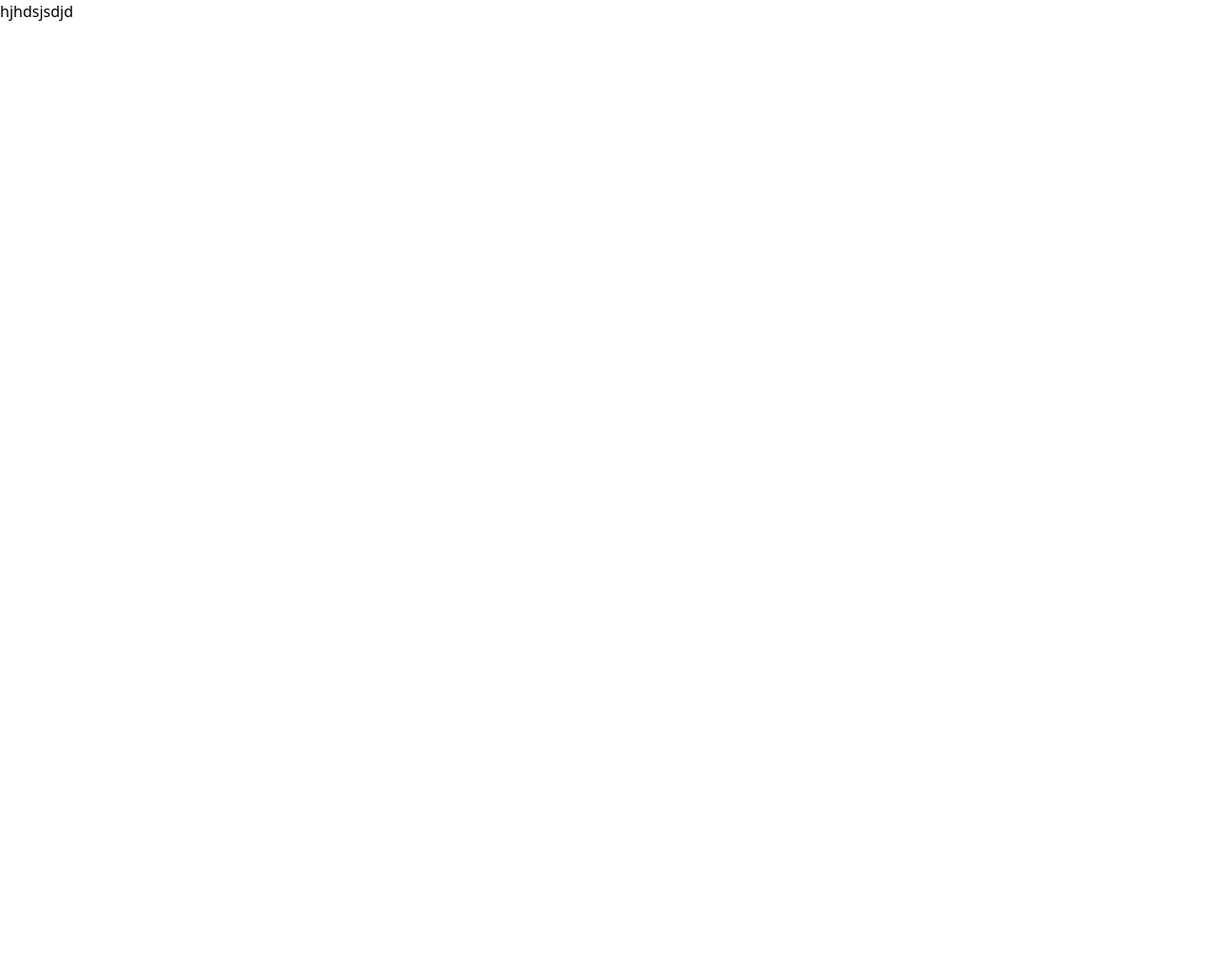
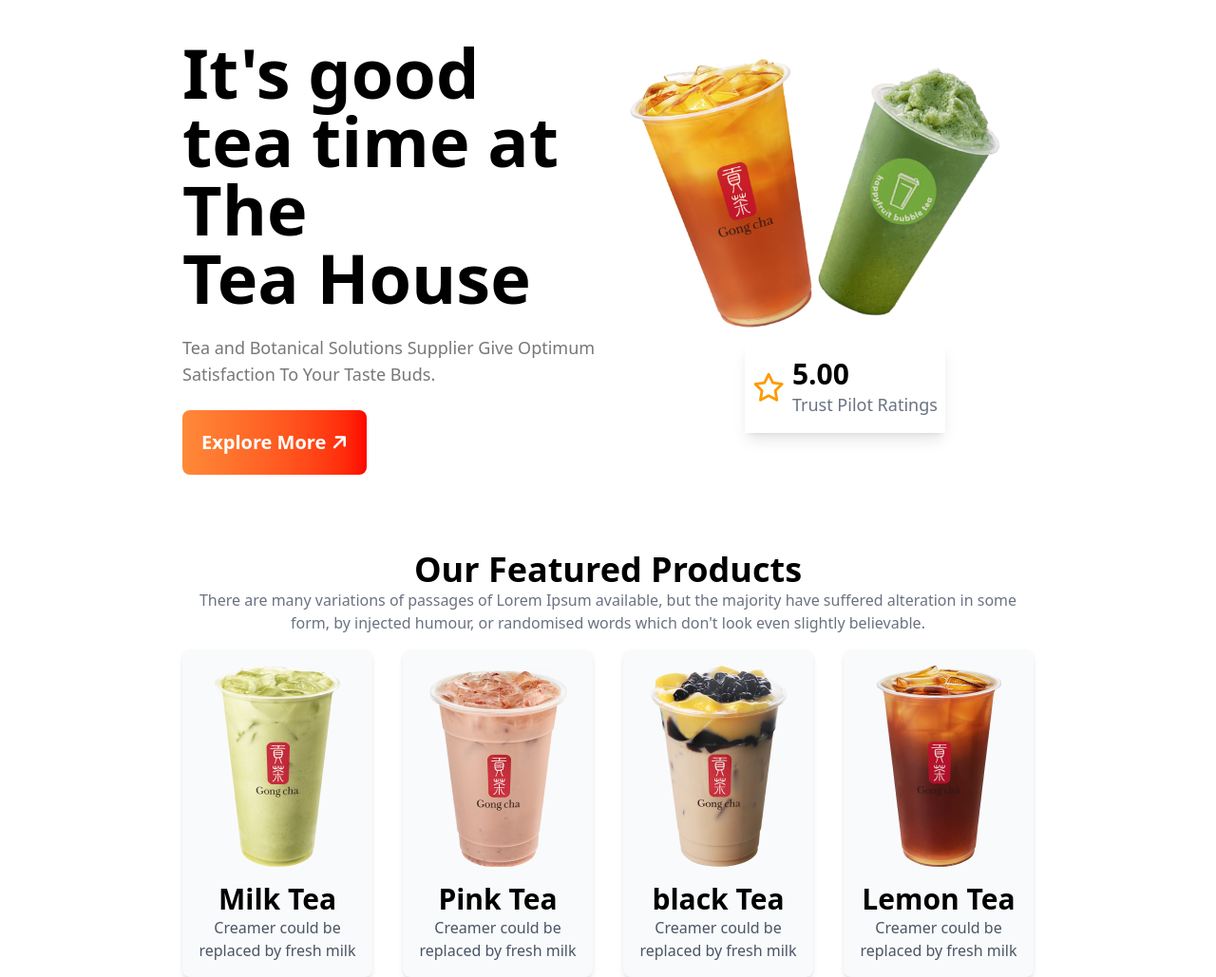
Before and after one commit to mehadishisir/tea-house-project, a plain HTML site: page index.html in a window 1280 px wide. Shown: the whole page at 95% size. Before the commit the page ends 800 px from the top, so only its background shows below. Drawn offline with nearby package versions, Linux system fonts and the light colour scheme.

Commit message:
add banner section

```diff
--- a/index.html
+++ b/index.html
@@ -3,30 +3,139 @@
 <head>
     <meta charset="UTF-8">
     <meta name="viewport" content="width=device-width, initial-scale=1.0">
+     <!-- tailwind cdn -->
+    <script src="https://cdn.jsdelivr.net/npm/@tailwindcss/browser@4"></script>
+     <style type="text/tailwindcss">
+      @theme {
+        --color-clifford: #da373d;
+      }
+    </style>
     <title>Tea House</title>
     <link rel="preconnect" href="https://fonts.googleapis.com">
     <link rel="preconnect" href="https://fonts.gstatic.com" crossorigin>
     <link href="https://fonts.googleapis.com/css2?family=Manrope:wght@200..800&display=swap" rel="stylesheet">
     <!-- fontawesome cdn -->
      <script src="https://kit.fontawesome.com/99bb7b0709.js" crossorigin="anonymous"></script>
-     <!-- tailwind cdn -->
-
-       <script src="https://cdn.tailwindcss.com"></script>
-        <script>
-    tailwind.config = {
-      theme: {
-        extend: {
-          colors: {
-            clifford: '#da373d',
-          }
-        }
-      }
-    }
-  </script>
 
 </head>
 <body>
-    <h1 class="">hjhdsjsdjd</h1>
+    <main class="max-w-screen-lg mx-auto px-16 place-content-between">
+      <!-- banner section -->
+      <header class="md:flex pt-10 mb-20" >
+        <!-- text banner -->
+
+         <div>
+          <h1 class="text-5xl lg:text-7xl font-bold">
+            It's good <br> tea time at The <br>Tea House
+          </h1>
+          <br>
+          <p class="text-lg text-[#777777]">
+
+            Tea and Botanical Solutions Supplier Give Optimum Satisfaction To Your Taste Buds.
+          </p>
+          <br>
+          <button class="text-xl  bg-linear-to-r to-[#FF0000] from-[#FF8938] p-5 text-white font-bold rounded-lg ">
+            Explore More <i class="fa-solid fa-arrow-right -rotate-45"></i>
+          </button>
+
+           </div>
+            <!-- img banner -->
+
+
+              <div class="relative">
+
+
+                   <div>
+                  <img class="w-full" src="images/banner.png" alt="">
+                </div>
+                <div class="absolute flex items-center bg-white shadow-lg px-2 py-2 lg:py-4 md:px10 top-28 md:top-80 md:left-32 lg:left28">
+                  <div class="text-3xl"> <i class="fa-regular fa-star text-amber-500"></i></div>
+                  <div class="ml-2">
+                    <h4 class="text-3xl font-bold ">5.00</h4>
+                    <p class="text-lg text-gray-500">Trust Pilot Ratings</p>
+                  </div>
+              </div>
+
+
+                </div>
+
+
+
+
+
+
+
+
+
+      </header>
+
+
+
+      <!-- featured section -->
+       <section>
+         <div class="text-center mb-4">
+           <h2 class="text-3xl md:text-4xl lg:text-4xl font-bold">
+             Our Featured Products
+
+           </h2>
+           <p class="text-gray-500">
+            There are many variations of passages of Lorem Ipsum available, but the majority have suffered alteration in some form, by injected humour, or randomised words which don't look even slightly believable.
+
+           </p>
+         </div>
+         <!-- card -->
+          <div class="grid grid-cols-1 md:grid-cols-2 lg:grid-cols-4 gap-8 text-center">
+
+            <!-- products -->
+             <div class="rounded-lg shadow-md bg-gray-50">
+              <img class="mx-auto pt-4" src="images/tea-1.png" alt="">
+               <div class="p-4">
+                <h4 class="text-3xl font-bold ">
+                  Milk Tea
+
+                </h4>
+              <p class="text-gray-600">Creamer could be replaced by fresh milk</p>
+               </div>
+             </div>
+            <!-- products -->
+             <div class="rounded-lg shadow-md bg-gray-50">
+              <img class="mx-auto pt-4" src="images/tea-2.png" alt="">
+               <div class="p-4">
+                <h4 class="text-3xl font-bold ">
+                  Pink Tea
+
+                </h4>
+              <p class="text-gray-600">Creamer could be replaced by fresh milk</p>
+               </div>
+             </div>
+            <!-- products -->
+             <div class="rounded-lg shadow-md bg-gray-50">
+              <img class="mx-auto pt-4" src="images/tea-3.png" alt="">
+               <div class="p-4">
+                <h4 class="text-3xl font-bold ">
+                  black Tea
+
+                </h4>
+              <p class="text-gray-600">Creamer could be replaced by fresh milk</p>
+               </div>
+             </div>
+            <!-- products -->
+             <div class="rounded-lg shadow-md bg-gray-50">
+              <img class="mx-auto pt-4" src="images/tea-4.png" alt="">
+               <div class="p-4">
+                <h4 class="text-3xl font-bold ">
+                  Lemon Tea
+
+                </h4>
+              <p class="text-gray-600">Creamer could be replaced by fresh milk</p>
+               </div>
+             </div>
+          </div>
+       </section>
+
+
+
+    </main>
 
 </body>
 </html>
--- /dev/null
+++ b/tailwind.config.js
@@ -0,0 +1,8 @@
+// tailwind.config.js
+module.exports = {
+  content: ["./index.html", "./src/**/*.{html,js}"],
+  theme: {
+    extend: {},
+  },
+  plugins: [],
+}
```
Also changed, not shown: talwind.config.js (deleted, +0 -8 lines).
